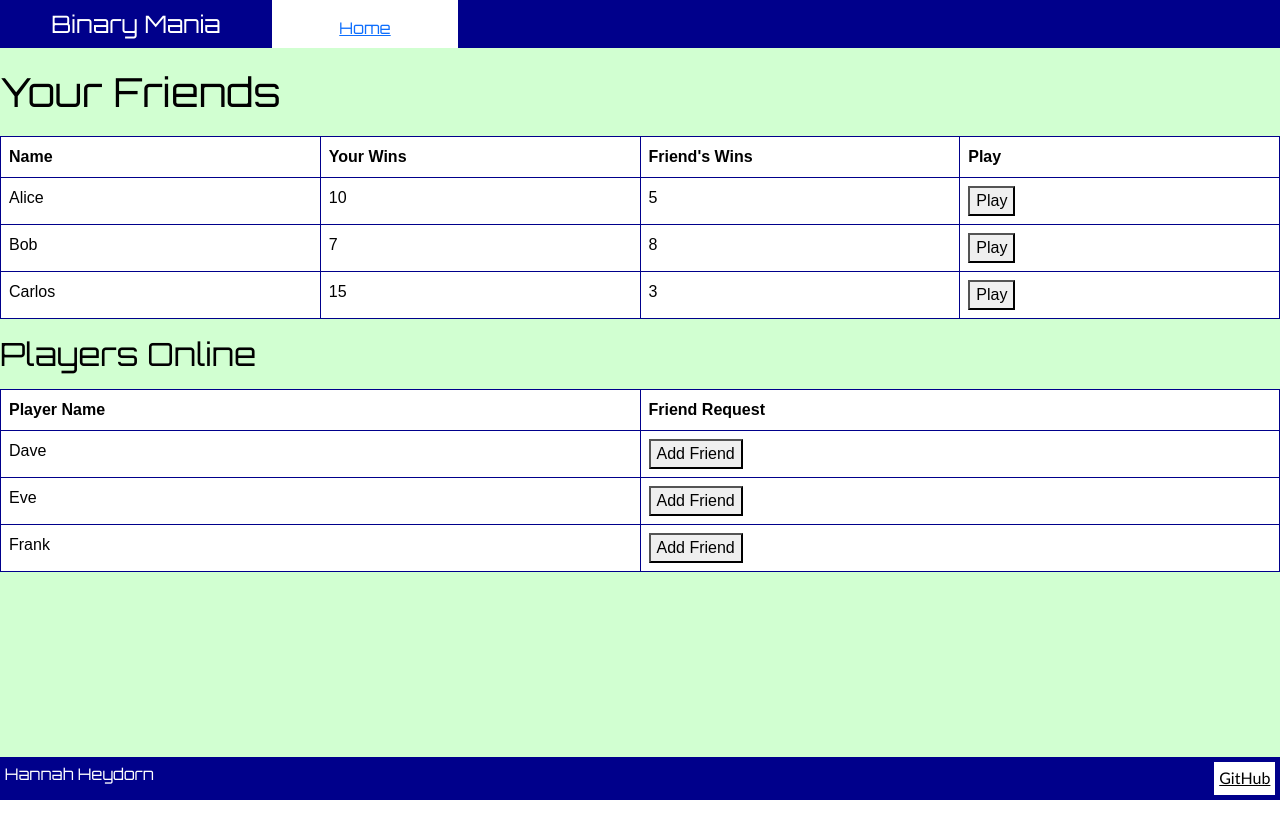
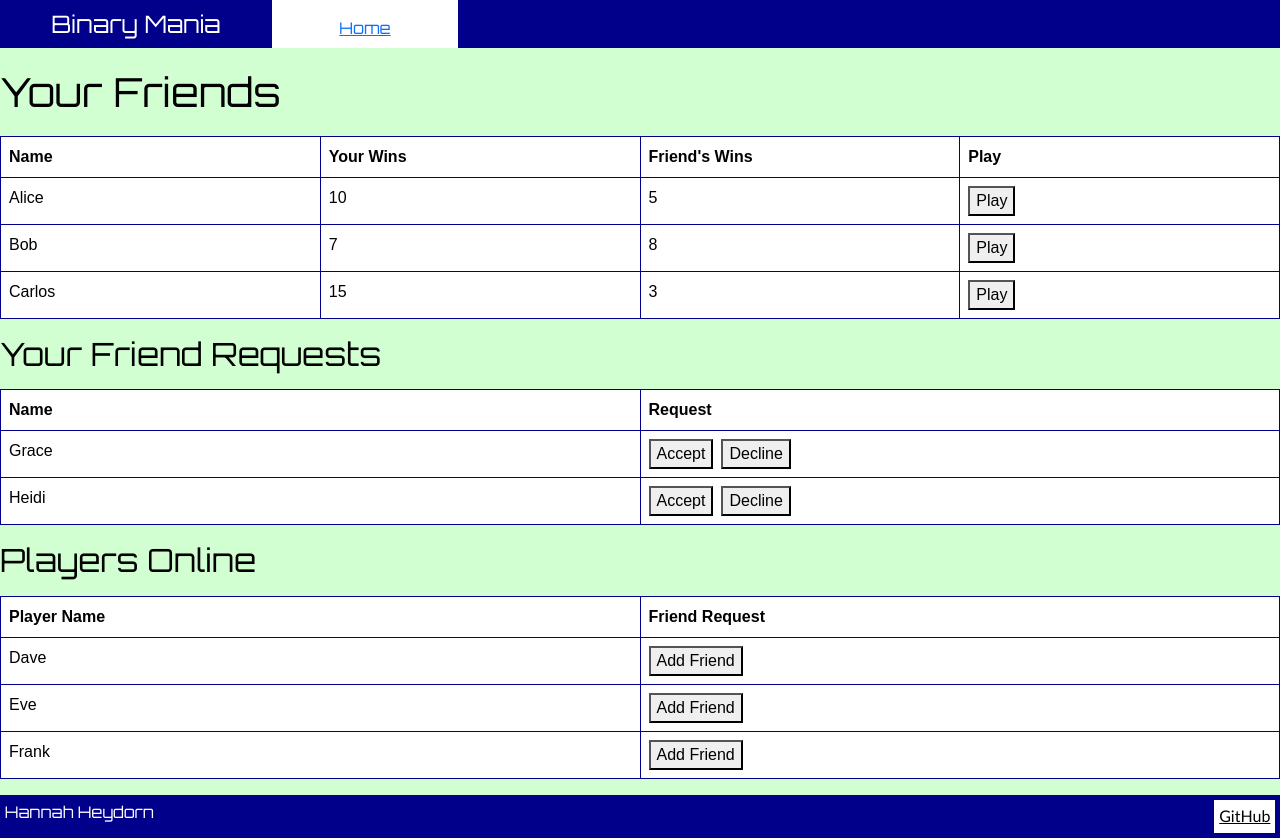
Before and after one commit to GogoDiamondz/binary-mania, a React (Vite) app: page /friends in a window 1280 px wide. Before the commit the page ends 800 px from the top, so only its background shows below. Built offline with nearby package versions, Linux system fonts and the light colour scheme.

Commit message:
friend requests

```diff
--- a/src/friends/friends.css
+++ b/src/friends/friends.css
@@ -33,6 +33,10 @@ th, td {
     text-overflow: ellipsis;
 }
 
+#friend-requests > tbody > tr > td > button {
+    margin-right: 0.5em;
+}
+
 @media (max-width: 600px) {
     .table {
         display: block;
--- a/src/friends/friends.jsx
+++ b/src/friends/friends.jsx
@@ -10,7 +10,7 @@ export function Friends(props) {
     const userName = props.userName;
     const [friends, setFriends] = React.useState([]);
     const [onlinePlayers, setOnlinePlayers] = React.useState([]);
-    const [pendingRequests, setPendingRequests] = React.useState([]);
+    const [friendRequests, setFriendRequests] = React.useState([]);
 
     React.useEffect(() => {
         // Fetch friends and online players data from the server
@@ -26,6 +26,11 @@ export function Friends(props) {
             new Player('Eve'),
             new Player('Frank')
         ]);
+
+        setFriendRequests([
+            new Player('Grace', 'pending'),
+            new Player('Heidi', 'pending')
+        ]);
     }, []);
 
     function handlePlay(friendName) {
@@ -34,10 +39,9 @@ export function Friends(props) {
         navigate("/game", { state: { friendName } });
     }
 
-    function handleFriendRequest(playerName) {
+    function handleSendRequest(playerName) {
         // Mock sending a friend request to the player
         console.log(`Sending friend request to ${playerName}`);
-        setPendingRequests(prev => [...prev, playerName]);
         setOnlinePlayers(prev =>
         prev.map(player =>
             player.name === playerName
@@ -48,7 +52,7 @@ export function Friends(props) {
 
         setTimeout(() => {
             console.log(`${playerName} accepted your friend request!`);
-            setPendingRequests(prev => prev.filter(name => name !== playerName));
+            setFriendRequests(prev => prev.filter(name => name !== playerName));
             setFriends(prev => [...prev, new Player(playerName, 'friend')]);
             setOnlinePlayers(prev =>
                 prev.map(player =>
@@ -60,12 +64,26 @@ export function Friends(props) {
         }, 2000);
     }
 
+    function handleAcceptRequest(requestName) {
+        // Mock accepting a friend request
+        setFriendRequests(prev => prev.filter(request => request.name !== requestName));
+        setFriends(prev => [...prev, new Player(requestName, 'friend')]);
+        console.log(`Accepted friend request from ${requestName}`);
+    }
+
+    function handleDeclineRequest(requestName) {
+        // Mock declining a friend request
+        setFriendRequests(prev => prev.filter(request => request.name !== requestName));
+        console.log(`Declined friend request from ${requestName}`);
+    }
+
 
     return (
         <main>
             <div className="top-bar">
                 <button id="home" onClick={() => navigate("/")}>Home</button>
             </div>
+
             <h1>Your Friends</h1>
             <table className="table">
                 <thead>
@@ -92,6 +110,31 @@ export function Friends(props) {
                 </tbody>
             </table>
 
+            <h2>Your Friend Requests</h2>
+            <table className="table" id="friend-requests">
+                <thead>
+                    <tr>
+                        <th>Name</th>
+                        <th>Request</th>
+                    </tr>
+                </thead>
+                <tbody>
+                    {friendRequests.map(request => (
+                        <tr key={request.name}>
+                            <td>{request.name}</td>
+                            <td>
+                                <button onClick={() => handleAcceptRequest(request.name)}>
+                                    Accept
+                                </button>
+                                <button onClick={() => handleDeclineRequest(request.name)}>
+                                    Decline
+                                </button>
+                            </td>
+                        </tr>
+                    ))}
+                </tbody>
+            </table>
+
             <h2>Players Online</h2>
             <table className="table">
                 <thead>
@@ -106,7 +149,7 @@ export function Friends(props) {
                         <td>{player.name}</td>
                         <td>
                             {player.friendStatus === 'none' && (
-                            <button onClick={() => handleFriendRequest(player.name)}>
+                            <button onClick={() => handleSendRequest(player.name)}>
                                 Add Friend
                             </button>
                             )}
```
Also changed, not shown: 1 other file (tests, documents, lock files or other folders).
